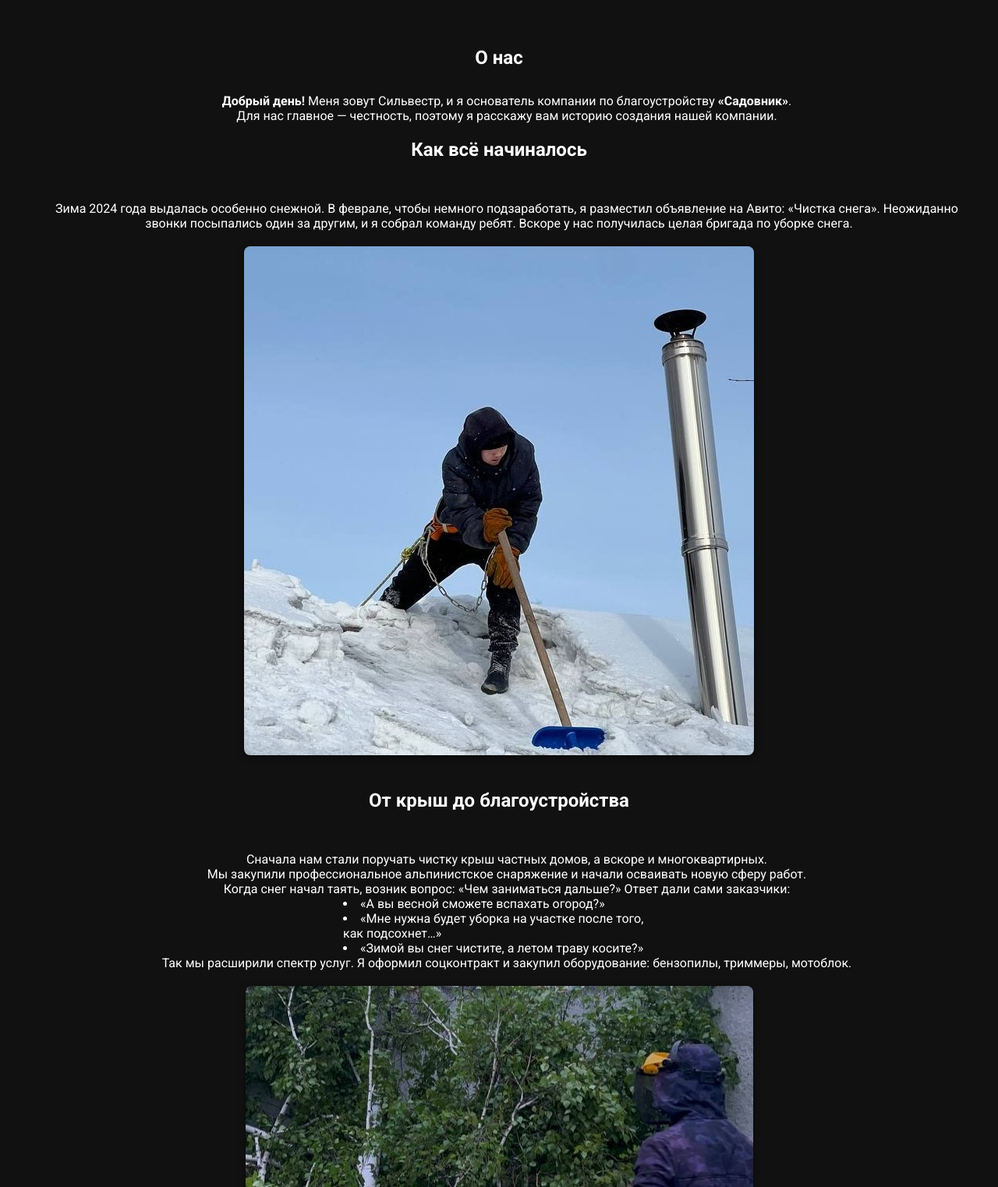
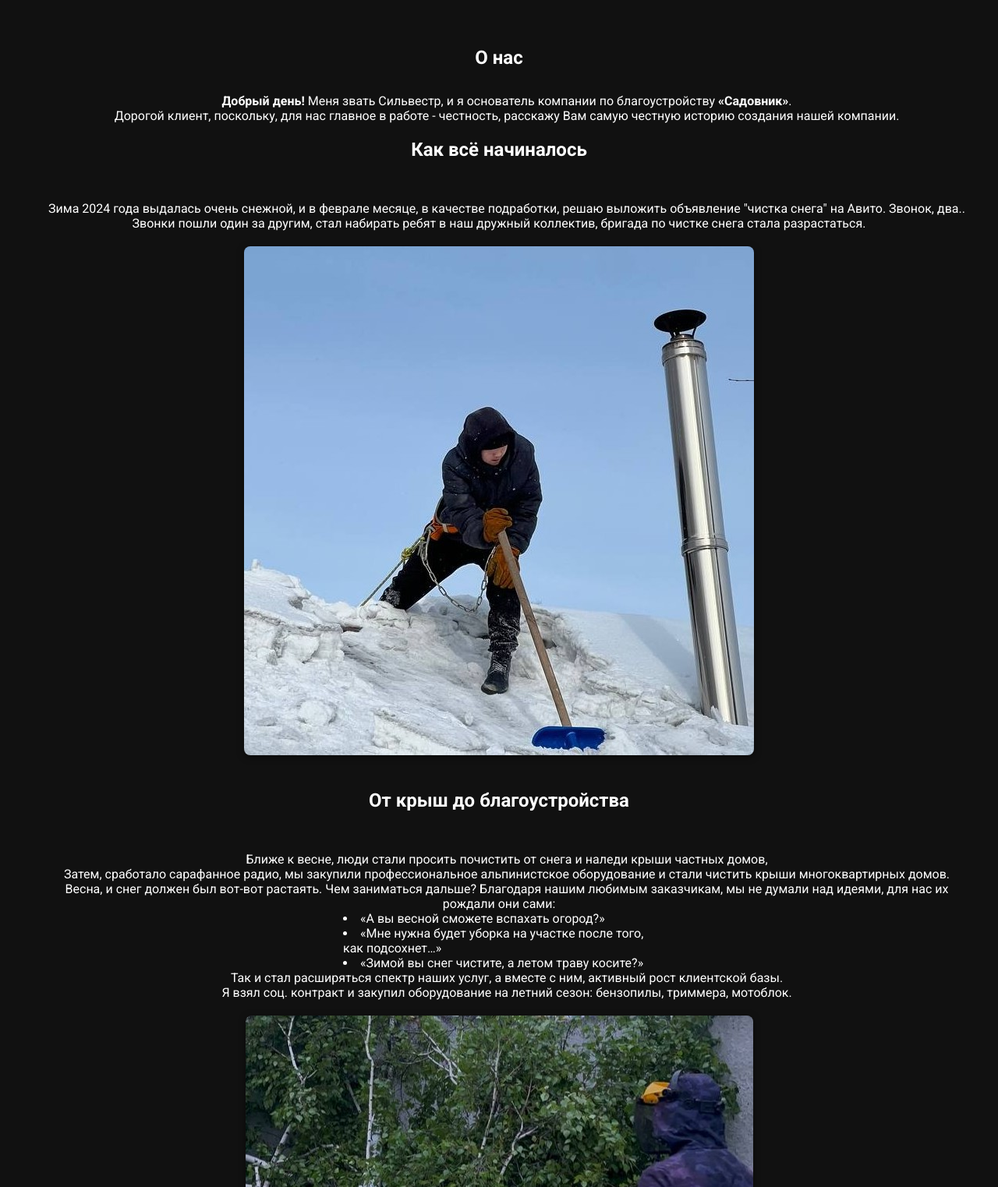
Before and after one commit to vitallcore/Sadovnik-flask, a Flask app: page /about in a window 1280 px wide. Shown: the part 80-1603 px from the top of the page at 78% size. Run offline with Flask 3, Linux system fonts and the light colour scheme.

Commit message:
sadovnik

```diff
--- a/templates/about.html
+++ b/templates/about.html
@@ -12,13 +12,13 @@
 
       <!-- Введение -->
       <p class="abus">
-        <strong>Добрый день!</strong> Меня зовут Сильвестр, и я основатель компании по благоустройству <strong>«Садовник»</strong>.
+        <strong>Добрый день!</strong> Меня звать Сильвестр, и я основатель компании по благоустройству <strong>«Садовник»</strong>.
       </p>
-      <p class="abus">Для нас главное — честность, поэтому я расскажу вам историю создания нашей компании.</p>
+      <p class="abus">Дорогой клиент, поскольку, для нас главное в работе - честность, расскажу Вам самую честную историю создания нашей компании.</p>
 
       <!-- Раздел: Начало истории -->
       <h2>Как всё начиналось</h2>
-      <p class="abus">Зима 2024 года выдалась особенно снежной. В феврале, чтобы немного подзаработать, я разместил объявление на Авито: «Чистка снега». Неожиданно звонки посыпались один за другим, и я собрал команду ребят. Вскоре у нас получилась целая бригада по уборке снега.</p>
+      <p class="abus">Зима 2024 года выдалась очень снежной, и в феврале месяце, в качестве подработки, решаю выложить объявление "чистка снега" на Авито. Звонок, два.. Звонки пошли один за другим, стал набирать ребят в наш дружный коллектив, бригада по чистке снега стала разрастаться.</p>
 
       <!-- Фото: команда чистит снег -->
       <div class="about-photo">
@@ -27,15 +27,16 @@
 
       <!-- Раздел: Расширение услуг -->
       <h2>От крыш до благоустройства</h2>
-      <p class="abus">Сначала нам стали поручать чистку крыш частных домов, а вскоре и многоквартирных.</p>
-      <p class="abus">Мы закупили профессиональное альпинистское снаряжение и начали осваивать новую сферу работ.</p>
-      <p class="abus">Когда снег начал таять, возник вопрос: «Чем заниматься дальше?» Ответ дали сами заказчики:</p>
+      <p class="abus">Ближе к весне, люди стали просить почистить от снега и наледи крыши частных домов,</p>
+      <p class="abus">Затем, сработало сарафанное радио, мы закупили профессиональное альпинистское оборудование и стали чистить крыши многоквартирных домов.</p>
+      <p class="abus">Весна, и снег должен был вот-вот растаять. Чем заниматься дальше? Благодаря нашим любимым заказчикам, мы не думали над идеями, для нас их рождали они сами:</p>
       <ul class="centered-list">
         <li>«А вы весной сможете вспахать огород?»</li>
         <li>«Мне нужна будет уборка на участке после того, как подсохнет…»</li>
         <li>«Зимой вы снег чистите, а летом траву косите?»</li>
       </ul>
-      <p class="abus">Так мы расширили спектр услуг. Я оформил соцконтракт и закупил оборудование: бензопилы, триммеры, мотоблок.</p>
+      <p class="abus">Так и стал расширяться спектр наших услуг, а вместе с ним, активный рост клиентской базы.</p>
+      <p class="abus">Я взял соц. контракт и закупил оборудование на летний сезон: бензопилы, триммера, мотоблок.</p>
 
       <!-- Фото: сотрудники с техникой -->
       <div class="about-photo">
@@ -44,7 +45,7 @@
 
       <!-- Раздел: Сезон 2024 -->
       <h2>Лето 2024 года</h2>
-      <p class="abus">Летом 2024 года мы начали заниматься расчисткой участков «под ключ» и их благоустройством. Убрали старые пни, выровняли землю и сделали первые цветники для клиентов.</p>
+      <p class="abus">Весь летний сезон 2024 года мы занимались расчисткой участков под ключ, их облагораживанием.</p>
 
       <!-- Фото: благоустройство участка -->
       <div class="about-photo">
@@ -53,19 +54,20 @@
 
       <!-- Раздел: Профессиональное озеленение -->
       <h2>Профессиональное озеленение в 2025 году</h2>
-      <p class="abus">С начала 2025 года мы вышли на новый уровень:</p>
+      <p class="abus">С нового сезона, 2025 года, мы начали уже профессионально заниматься:</p>
       <ul class="centered-list">
-        <li>Озеленение территорий и помещений</li>
-        <li>Благоустройство участков «под ключ»</li>
-        <li>Укладка тротуарной плитки</li>
-        <li>Посадка и оформление газонов</li>
-        <li>Разработка индивидуального ландшафтного дизайна</li>
+        <li>Озеленением территорий и помещений</li>
+        <li>Благоустройством участков «под ключ»</li>
+        <li>Укладкой тротуарной плитки</li>
+        <li>Посадкой и оформление газонов</li>
+        <li>Разработкой индивидуального ландшафтного дизайна с учетом всех предпочтений</li>
       </ul>
-      <p class="abus">Хотите спилить аварийное дерево или установить забор? Мы и это умеем!</p>
+      <p class="abus">Вам нужно спилить аварийное дерево или возвести забор? Это также к нам!</p>
 
       <!-- Раздел: Сегодня -->
       <h2>Наши услуги сегодня</h2>
-      <p class="abus">Сейчас спектр наших работ постоянно растёт. Мы выполняем любые задачи, связанные с благоустройством:</p>
+      <p class="abus">Сейчас спектр наших работ постоянно растёт.</p>
+      <p class="abus">Мы выполняем любые задачи, связанные с благоустройством:</p>
       <ul class="centered-list">
         <li>Расчистка снега и уборка крыш</li>
         <li>Уборка и выравнивание участков</li>
@@ -78,7 +80,6 @@
       <p class="welcome">
         <h2><strong>Добро пожаловать в «Садовник»!</strong></h2>
         <p class="welcome">Мы работаем с душой и честностью во всём. Будем рады помочь вам обустроить ваш участок.</p>
-      </p>
       <div class="order-button">
         <a class="order-link" href="https://wa.me/{{ phone_number }}" target="_blank">Заказать услугу</a>
       </div>
--- a/templates/index.html
+++ b/templates/index.html
@@ -85,8 +85,9 @@
       <!-- Отзывы -->
       <section id="testimonials" class="testimonials">
         <h2>Отзывы клиентов</h2>
+        <div class="carousel-container">
+          <button class="prev">&lt;</button>
           <div class="testimonial-wrapper">
-          <button class="prev">&lt;</button>
             <div class="testimonial-container">
               <div class="testimonial-item">
                 <img src="{{ url_for('static', filename='images/otziv_3_black.jpg') }}" alt="Отзыв 3" />
@@ -114,6 +115,7 @@
               </div>
               <div class="testimonial-item">
                 <img src="{{ url_for('static', filename='images/otziv_9_black.jpg') }}" alt="Отзыв 9" />
+              </div>
             </div>
           </div>
           <button class="next">&gt;</button>
```
Also changed, not shown: static/styles.css (+44 -28 lines). Lines whose indentation alone changed are shown as unchanged.
